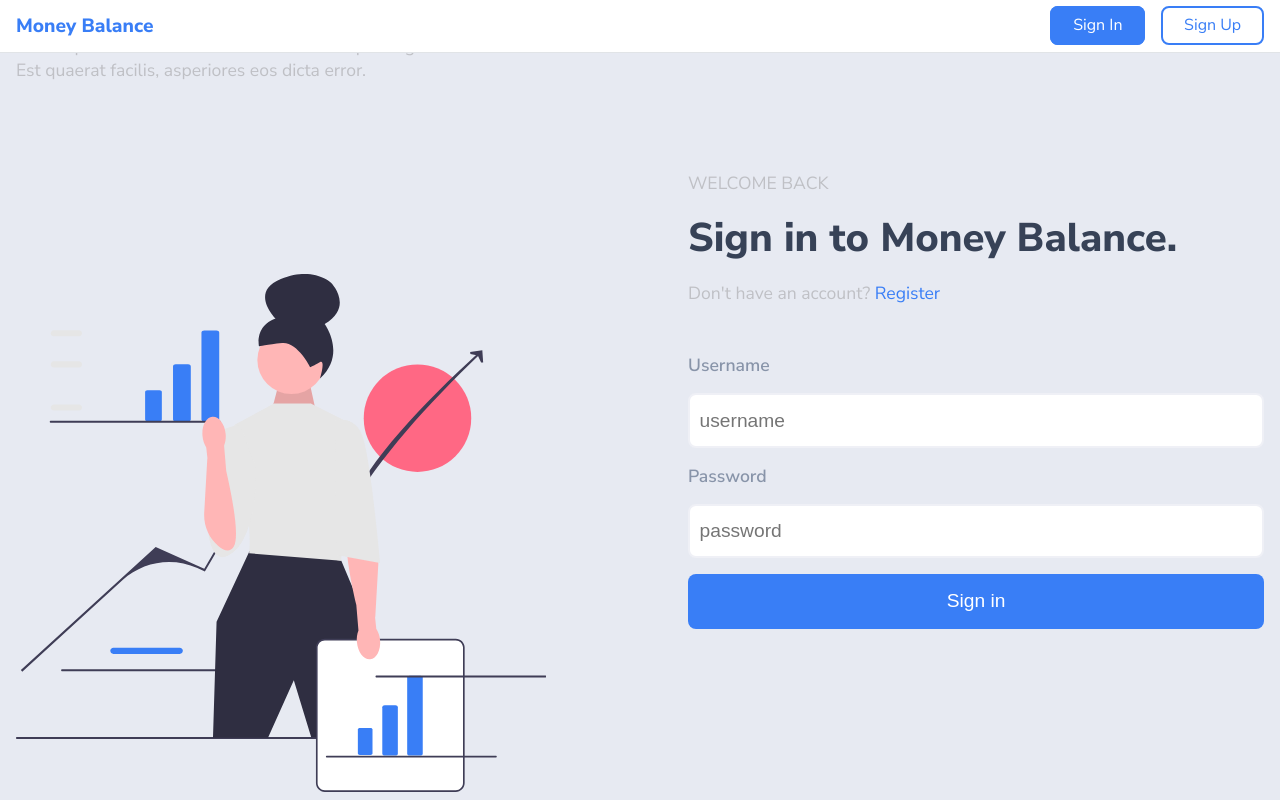
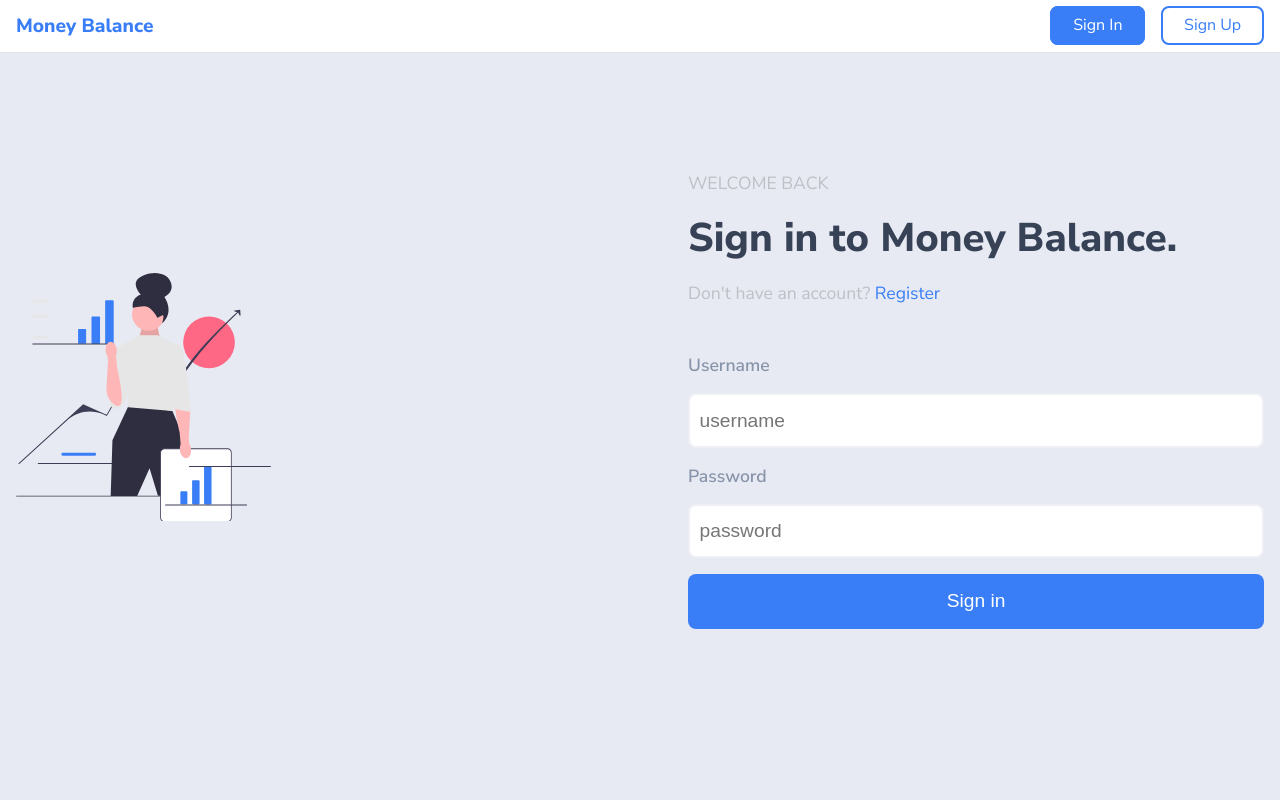
Before and after one commit to wojtek99955/money-balance, a React (Vite) app in the folder client/: page /sign-in in a window 1280 px wide. Built offline with nearby package versions, Linux system fonts and the light colour scheme.

Commit message:
remove text

```diff
--- a/client/src/components/auth/DescriptionSection.tsx
+++ b/client/src/components/auth/DescriptionSection.tsx
@@ -1,22 +1,10 @@
-import Logo from "../../assets/atoms/Logo";
 import Charts from "../../assets/svg/Charts";
-import {
-  Wrapper,
-  Description,
-  SvgContainer,
-  DescriptionContainer,
-} from "./AuthStyles";
+import { Wrapper, SvgContainer, DescriptionContainer } from "./AuthStyles";
 
 const DescriptionSection = () => {
   return (
     <Wrapper>
       <DescriptionContainer>
-        <Description>
-          <p>
-            Lorem ipsum dolor sit amet consectetur adipisicing elit. Est quaerat
-            facilis, asperiores eos dicta error.
-          </p>
-        </Description>
         <SvgContainer>
           <Charts />
         </SvgContainer>
```
